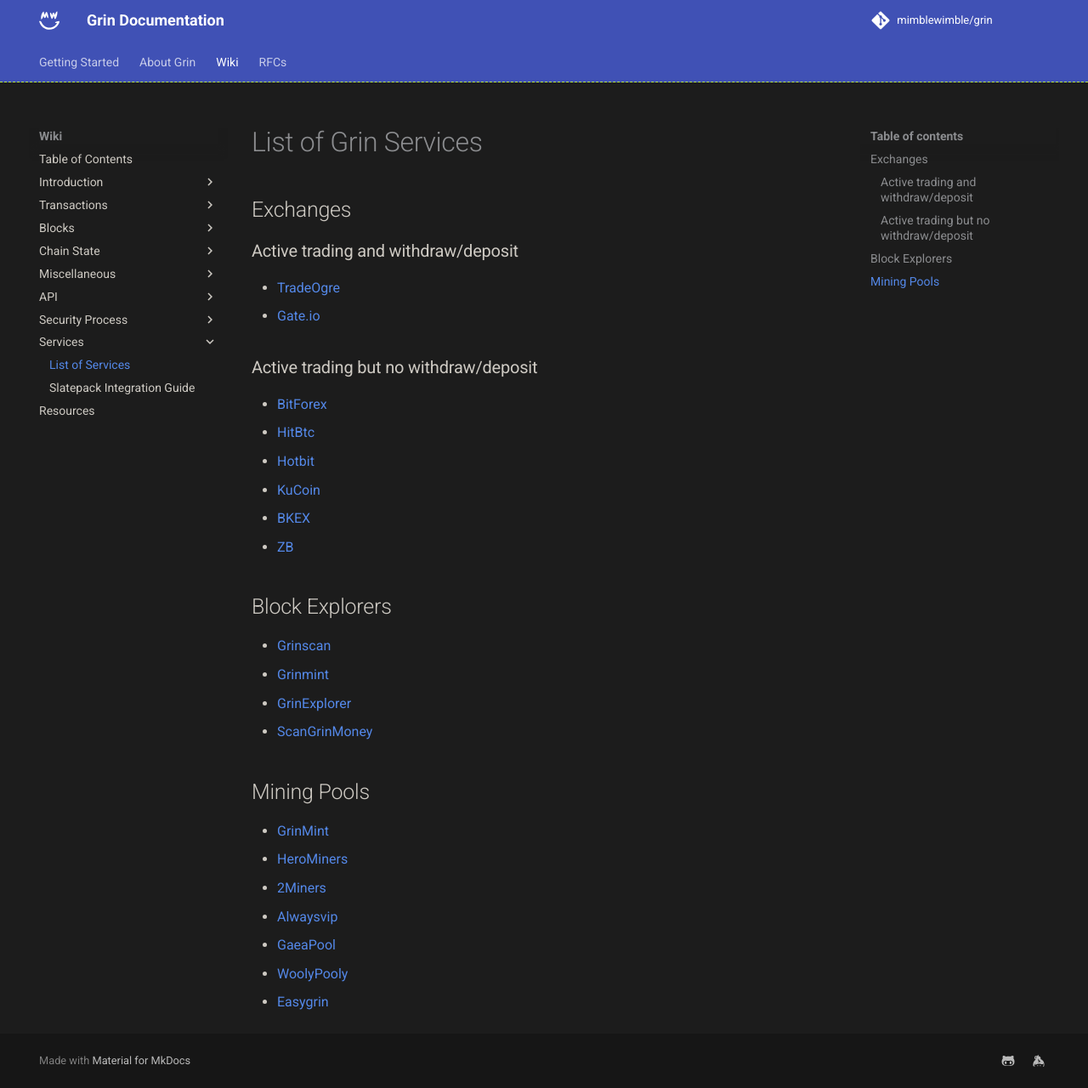
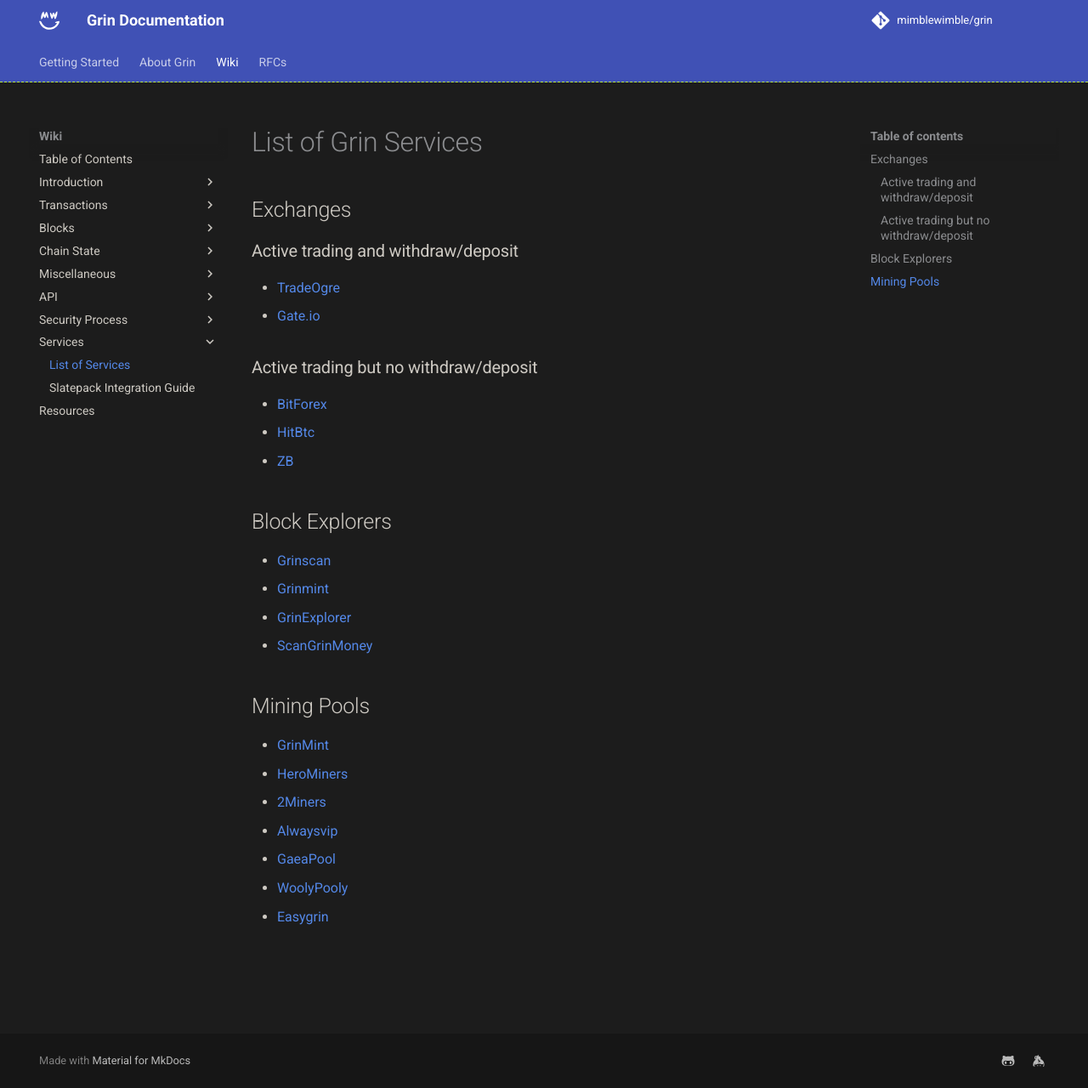
Before and after one commit to mimblewimble/docs, an MkDocs documentation site: the page built from docs/wiki/services/list-of-services.md, in a window 1280 px wide and 1280 px high. Shown: the whole window at 85% size. Built offline with MkDocs 1.6.1 and Material for MkDocs 9.7.7, drawn with Linux system fonts in a browser that asks for light colours; comment, search, counter and statistics services are not loaded.

Commit message:
Update list-of-services.md
Remove Kucoin, Hotbit and BKEK

```diff
--- a/docs/wiki/services/list-of-services.md
+++ b/docs/wiki/services/list-of-services.md
@@ -11,9 +11,6 @@
 
 - [BitForex](https://www.bitforex.com/)
 - [HitBtc](https://hitbtc.com/)
-- [Hotbit](https://www.hotbit.io/)
-- [KuCoin](https://www.kucoin.com/)
-- [BKEX](https://www.bkex.com/trade/GRIN_USDT)
 - [ZB](https://www.zb.com/en/kline/grin_usdt)
 
 ## Block Explorers
```
